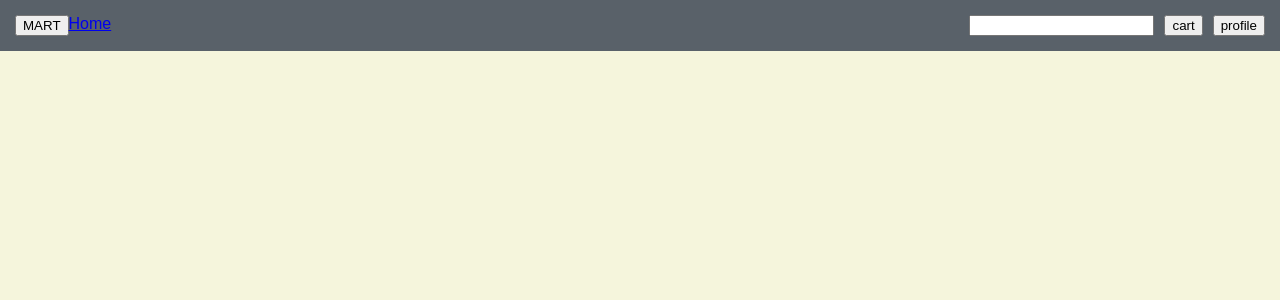
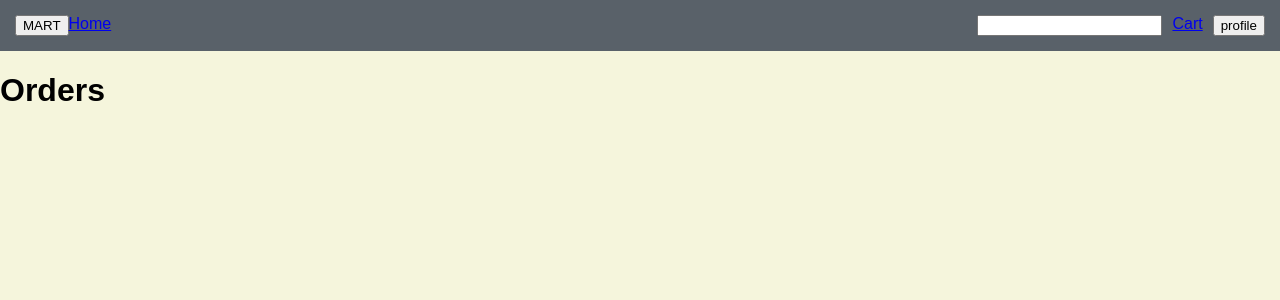
Before and after one commit to piyush-gif/Mart, a React (Vite) app: page /Orders in a window 1280 px wide. Shown: the top 300 px of the page. Built offline with nearby package versions, Linux system fonts and the light colour scheme.

Commit message:
routes for each pages

```diff
--- a/src/App.jsx
+++ b/src/App.jsx
@@ -8,7 +8,10 @@ import Level2 from './pages/Level2.jsx'
 import Level3 from './pages/Level3.jsx'
 import Level4 from './pages/Level4.jsx'
 import Level5 from './pages/Level5.jsx'
-
+import Settings from './pages/Settings.jsx';
+import AccountPage from './pages/AccountPage.jsx';
+import OrdersPage from './pages/OrdersPage.jsx';
+import Cart from './pages/Cart.jsx';
 function App() {
   const [showSideBar, setShowSideBar] = useState(false);
   const toggleSideBar = () => {
@@ -26,6 +29,10 @@ function App() {
         <Route path="/level3" element ={<Level3/>}/>
         <Route path="/level4" element ={<Level4/>}/>
         <Route path="/level5" element ={<Level5/>}/>
+        <Route path="/Settings" element={<Settings/>}/>
+        <Route path="/Account" element={<AccountPage/>}/>
+        <Route path="/Orders" element={<OrdersPage/>}/>
+        <Route path='/Cart' element={<Cart/>}/>
       </Routes>
     </>
   )
--- a/src/components/NavBar.jsx
+++ b/src/components/NavBar.jsx
@@ -13,15 +13,15 @@ const NavBar = ({toggleSideBar}) => {
       <Link to='/'>Home</Link>
       <div className="nav-objects">
         <input/>
-        <button>cart</button>
+        <Link to='/Cart'>Cart</Link>
         <div className='profile-wrapper'>
           <button onClick={toggleProfile}>profile</button>
           {showProfile &&
            <div className='profile-container'>
             <div className="profile-contents">
-              <Link to='#'>Your account</Link>
-              <Link to='#'>Your orders</Link>
-              <Link to='##'>Settings</Link>
+              <Link to='/Account'>Your account</Link>
+              <Link to='/Orders'>Your orders</Link>
+              <Link to='/Settings'>Settings</Link>
               <Link to='#'>Log out</Link>
             </div>
           </div>
--- /dev/null
+++ b/src/pages/Cart.jsx
@@ -0,0 +1,12 @@
+const Cart = () => {
+  return (
+
+    <div>
+      <div>
+        <h1>cart</h1>
+      </div>
+    </div>
+   );
+}
+
+export default Cart;
--- a/src/pages/OrdersPage.jsx
+++ b/src/pages/OrdersPage.jsx
@@ -0,0 +1,11 @@
+const OrdersPage = () => {
+  return (
+    <div>
+      <div>
+        <h1>Orders</h1>
+      </div>
+    </div>
+   );
+}
+
+export default OrdersPage;
--- a/src/pages/Settings.jsx
+++ b/src/pages/Settings.jsx
@@ -3,7 +3,7 @@ const Settings = () => {
 
     <div>
       <div>
-
+      <h1>settings</h1>
 
       </div>
     </div>
--- a/src/pages/accountPage.jsx
+++ b/src/pages/accountPage.jsx
@@ -3,7 +3,7 @@ const accountPage = () => {
 
     <div>
       <div>
-        this is account
+        <h1>account</h1>
       </div>
     </div>
    );
```
